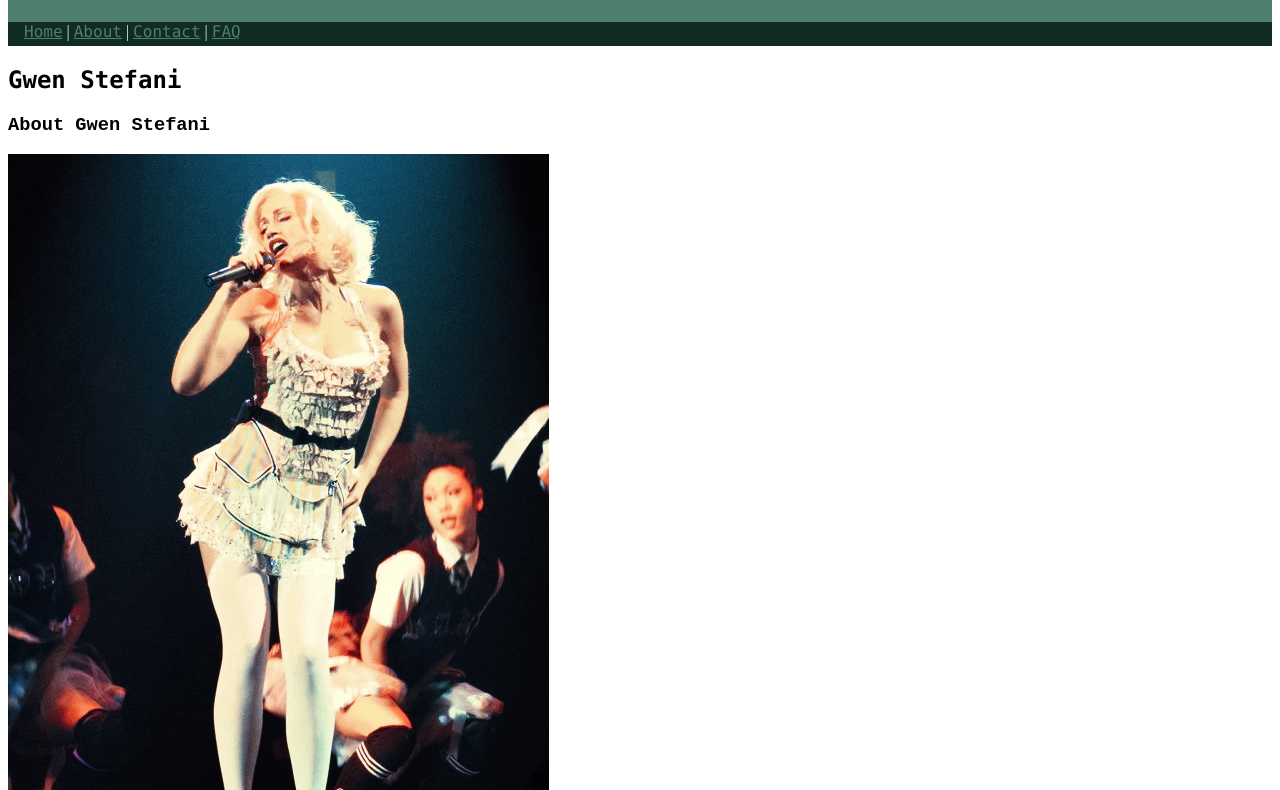
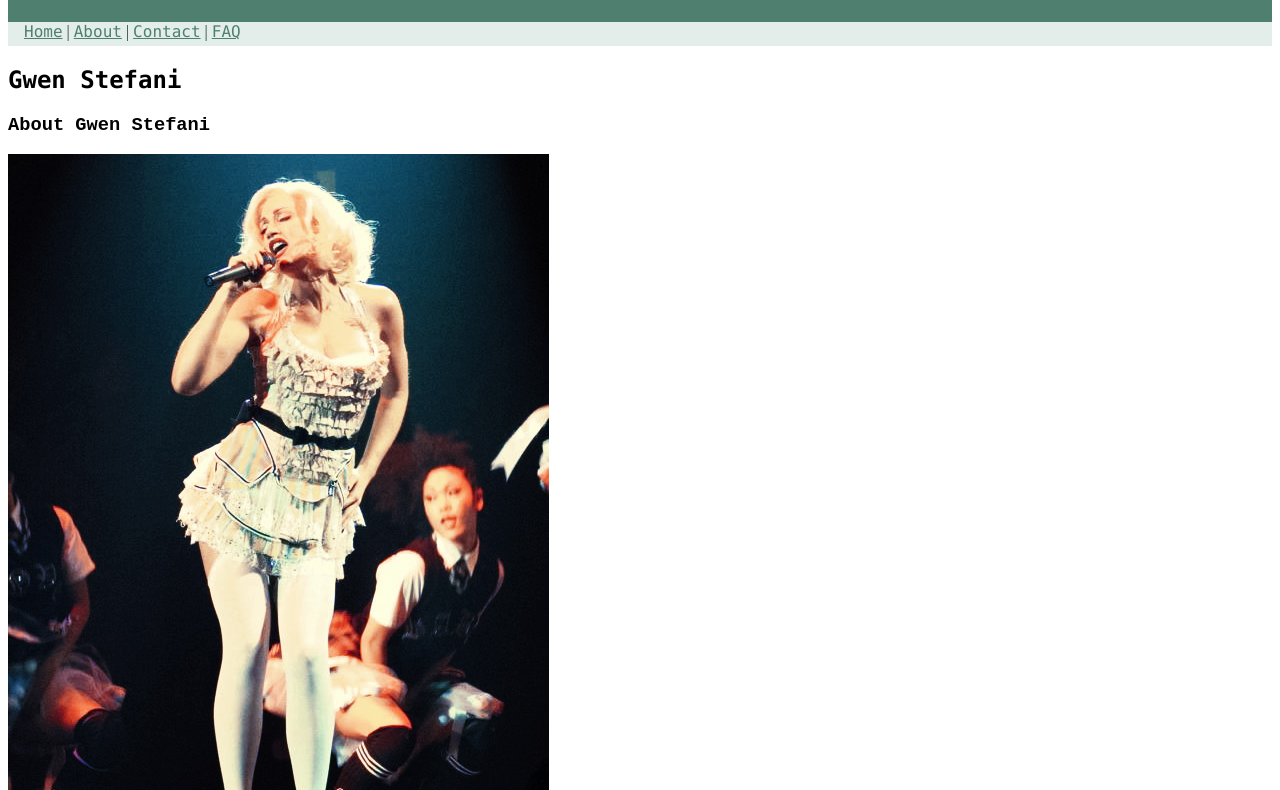
Before and after one commit to sfrench01/assignment2, a plain HTML site: page index.html in a window 1280 px wide. Shown: the part 98-888 px from the top of the page. Drawn offline with Linux system fonts and the light colour scheme.

Commit message:
contrast

```diff
--- a/_css/styles.css
+++ b/_css/styles.css
@@ -14,7 +14,7 @@
 
 a:link { color:#4E7F6F; } /* unvisited link */
 a:visited { color:darkseagreen; } /* visited link */
-a:hover { color:whitesmoke; } /* mouse over link */
+a:hover { color:whites; } /* mouse over link */
 a:active { color:#81B1A1; }  /* selected link */
 
 
@@ -48,8 +48,8 @@ nav {
   width: 100%;
   height: 1.5em;
   padding-left: 1em;
-  background-color: #102C23;
-  color: #E3EEEA;
+  background-color: #E3EEEA;
+  color: #273F37;
 }
 
 a {
```
